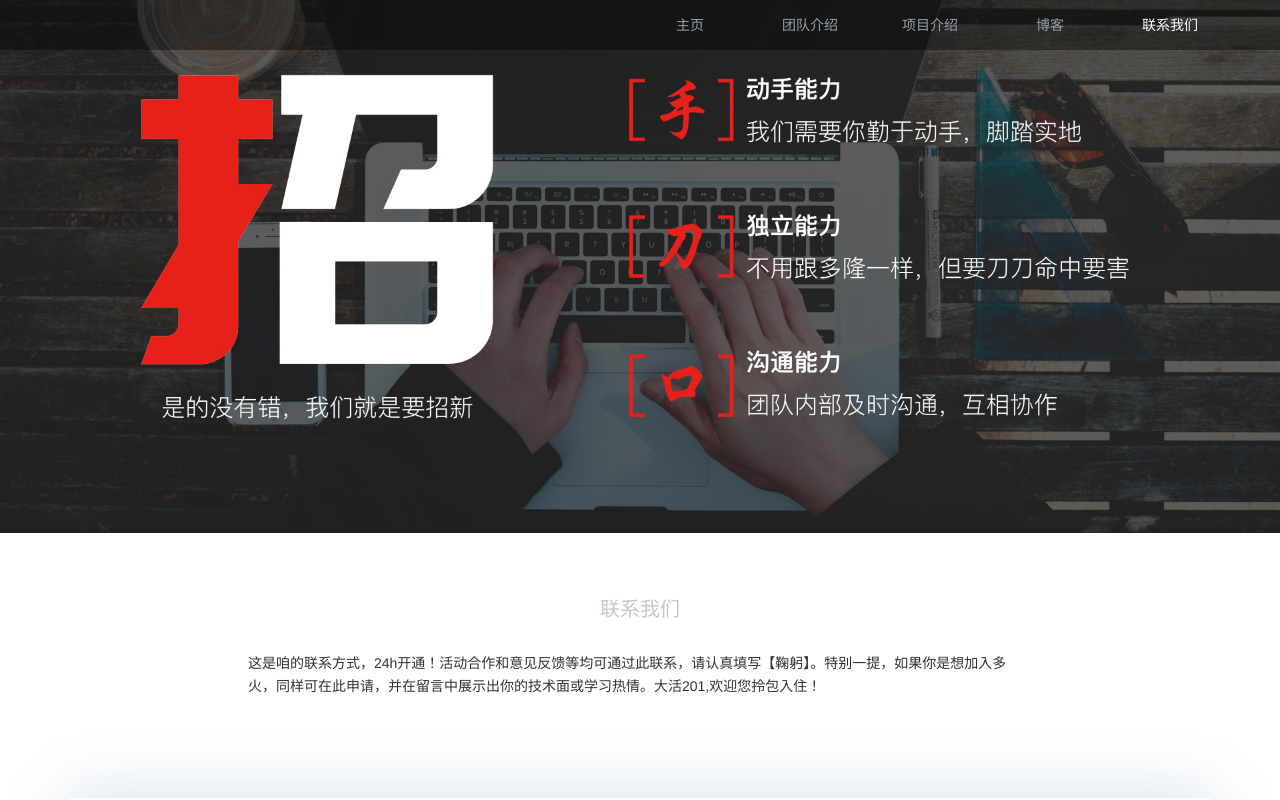
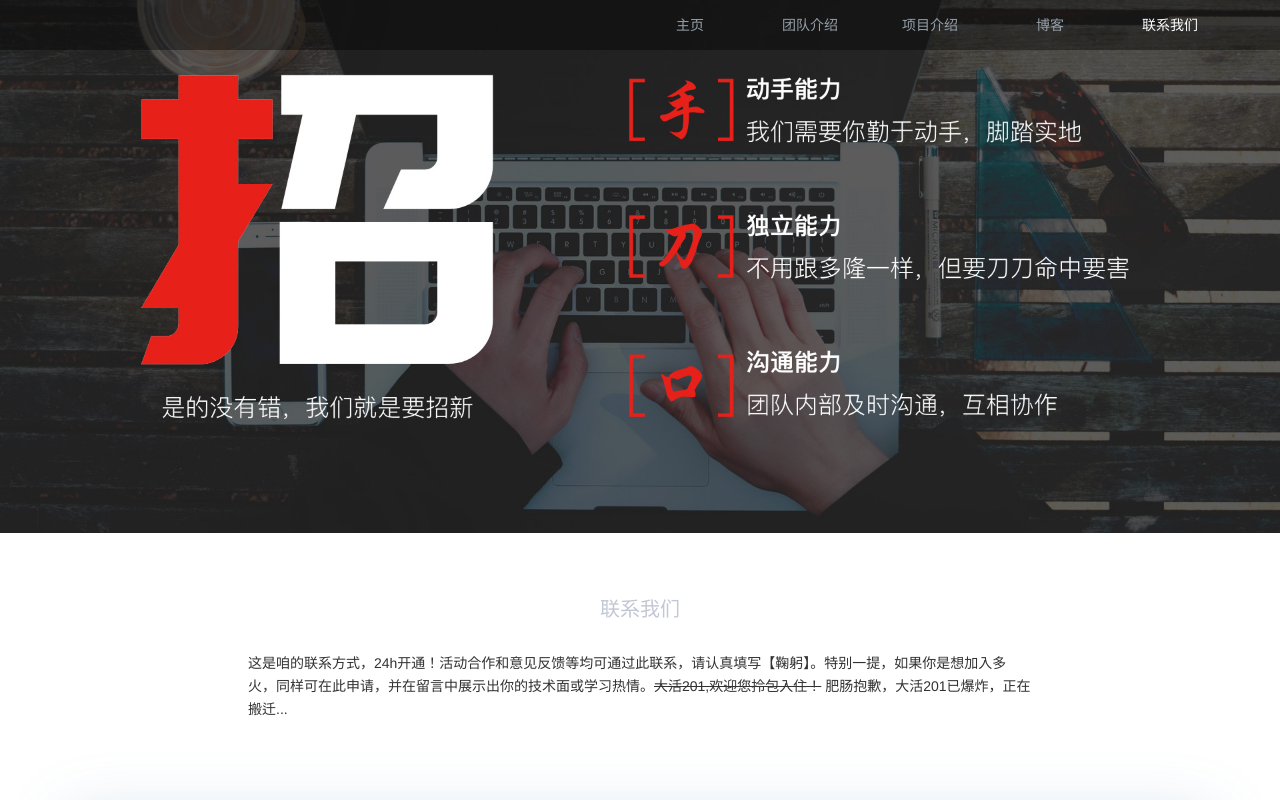
Before and after one commit to DuoHuo/duohuo-official, a Vue app: page /Contact in a window 1280 px wide. Shown: the top 800 px of the page. Built offline with nearby package versions, Linux system fonts and the light colour scheme; what vue-resource would draw is missing.

Commit message:
scroll animation

```diff
--- a/src/App.vue
+++ b/src/App.vue
@@ -107,6 +107,7 @@ export default {
     },
     watch: {
         routeName: function() {
+            this.scrollTo(0, 0.25);
             headerBgHandler[this.routeName].apply(this);
         }
     },
@@ -127,6 +128,18 @@ export default {
         },
         changePage: function(arg) {
             pageHandler[arg].apply(this);
+        },
+        scrollTo: function(to, time) {
+            let from = document.documentElement.scrollTop;
+            let speed = (to - from) / 60 / time;
+
+            let scrollId = setInterval(() => {
+                document.documentElement.scrollTop += speed;
+                if (document.documentElement.scrollTop <= to) {
+                    document.documentElement.scrollTop = to;
+                    clearInterval(scrollId);
+                }
+            }, 16);
         }
     },
     mounted: function() {
--- a/src/components/Contact.vue
+++ b/src/components/Contact.vue
@@ -4,7 +4,7 @@
             <div class="intro">
                 <h2 class="title">联系我们</h2>
                 <p class="text">
-                    这是咱的联系方式，24h开通！活动合作和意见反馈等均可通过此联系，请认真填写【鞠躬】。特别一提，如果你是想加入多火，同样可在此申请，并在留言中展示出你的技术面或学习热情。大活201,欢迎您拎包入住！
+                    这是咱的联系方式，24h开通！活动合作和意见反馈等均可通过此联系，请认真填写【鞠躬】。特别一提，如果你是想加入多火，同样可在此申请，并在留言中展示出你的技术面或学习热情。<span class="text-delete">大活201,欢迎您拎包入住！</span> 肥肠抱歉，大活201已爆炸，正在搬迁...
                 </p>
             </div>
             <div class="form">
@@ -295,6 +295,10 @@ $lineHeight: 22.65px;
 .contact {
     position: absolute;
     width: 100%;
+    .text-delete {
+        text-decoration: line-through;
+    }
+
     .content {
         box-sizing: border-box;
         width: 1200px;
--- a/src/router/index.js
+++ b/src/router/index.js
@@ -28,8 +28,5 @@ export default new Router({
         path: '/Team',
         name: 'team',
         component: Team,
-    }],
-    scrollBehavior(to, from, savedPosition) {
-        return { x: 0, y: 0 }
-    }
+    }]
 })
```
Also changed, not shown: 13 other files (tests, documents, lock files or other folders).
